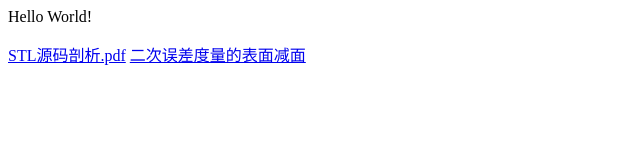
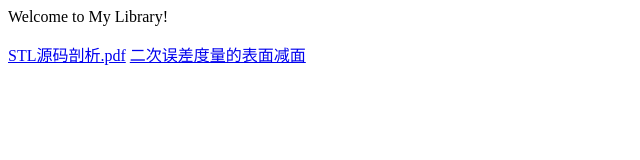
Before and after one commit to zhanzhan1848/zhanzhan1848.github.io, a plain HTML site: page index.html in a window 1280 px wide. Shown: the whole page, without its empty margins (0-640 px from the left). Drawn offline with Linux system fonts and the light colour scheme.

Commit message:
Update index.html

```diff
--- a/index.html
+++ b/index.html
@@ -1,3 +1,3 @@
-<p> Hello World! </p>
+<p> Welcome to My Library! </p>
 <a href="/STL_yuan.html" target="_blank">STL源码剖析.pdf</a>
 <a href="/PDF_Page/QEM.html" target="_blank">二次误差度量的表面减面</a>
```
